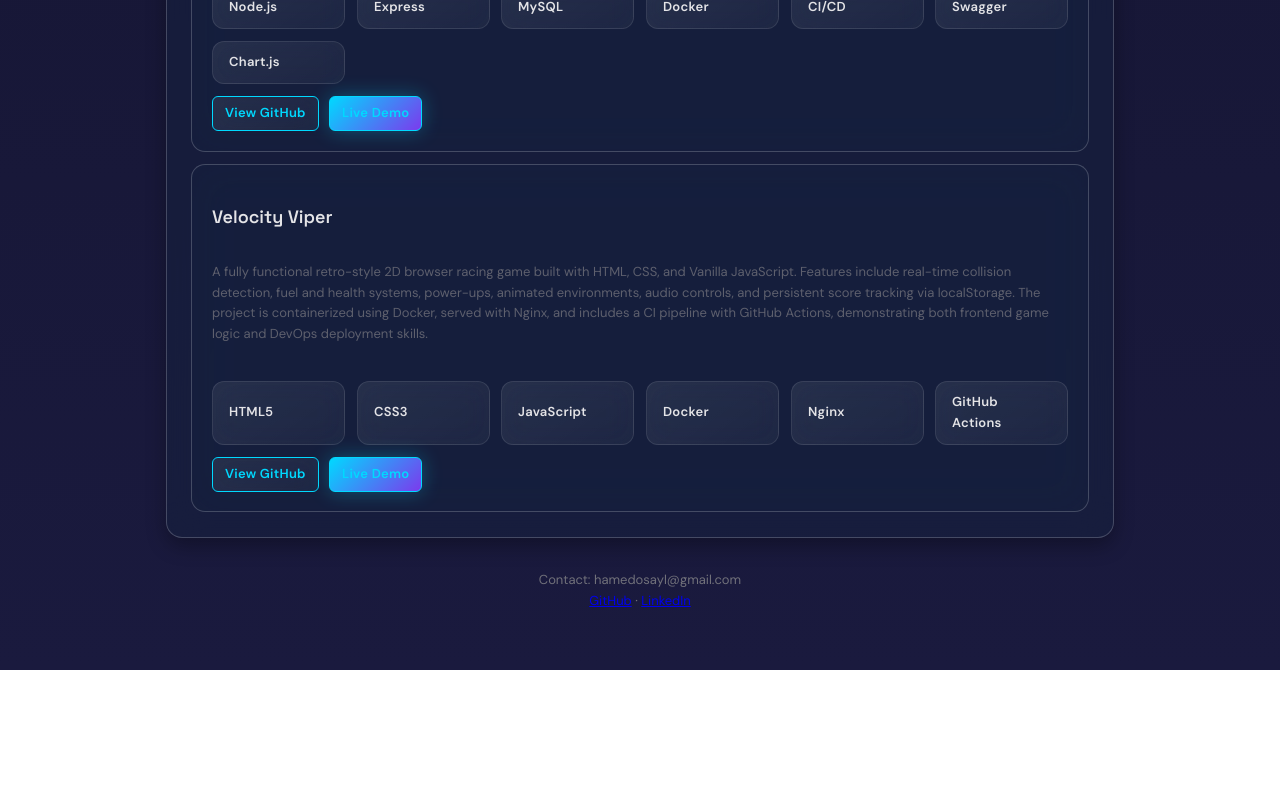
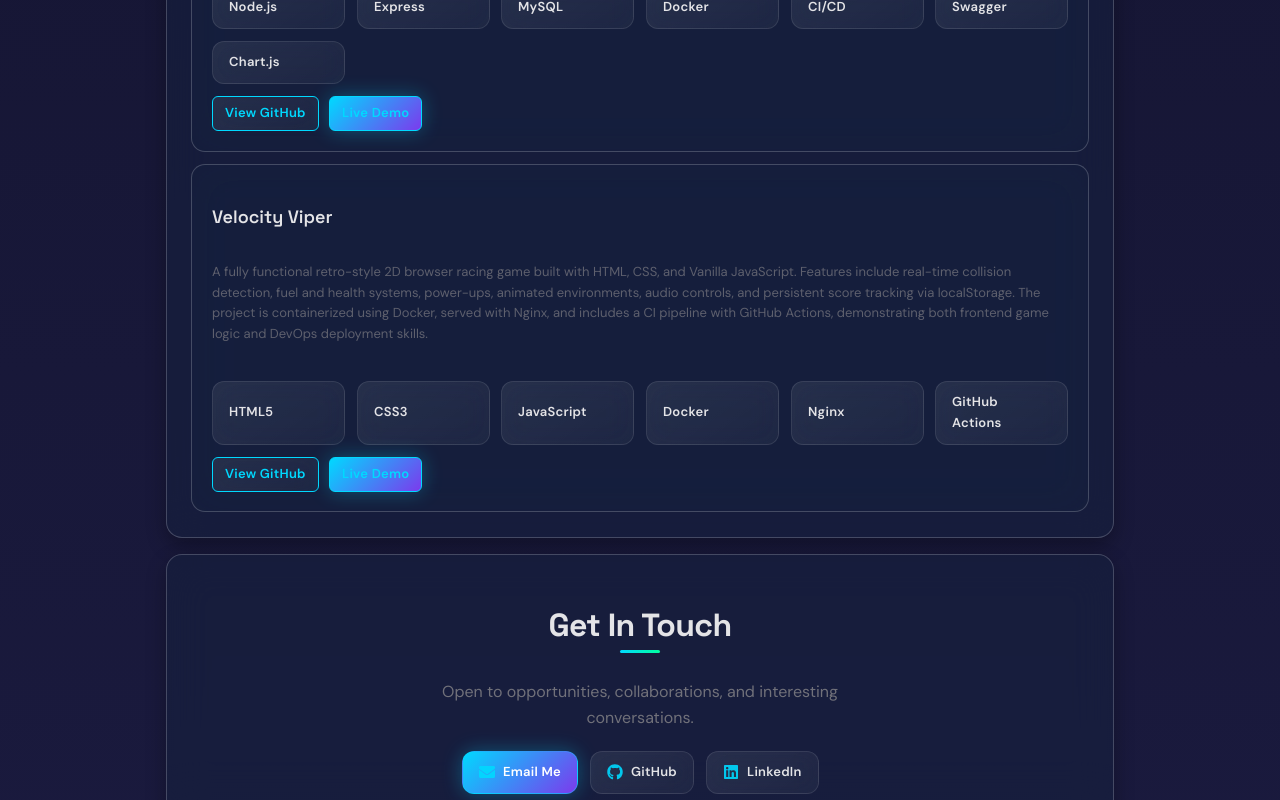
Before and after one commit to osayl12/osayl-resume, a React (Vite) app: page / in a window 1280 px wide. Shown: the part 2000-2800 px from the top of the page. Before the commit the page ends 2670 px from the top, so only its background shows below. Built offline with nearby package versions, Linux system fonts and the light colour scheme.

Commit message:
UI/UX styilng improved

```diff
--- a/index.html
+++ b/index.html
@@ -12,7 +12,8 @@
     />
 
     <!-- Favicon -->
-    <link rel="icon" href="/favicon.png" />
+    <link rel="icon" type="image/svg+xml" href="/favicon.svg" />
+    <link rel="icon" type="image/png" href="/favicon.png" />
   </head>
 
   <body>
--- a/src/components/Footer.jsx
+++ b/src/components/Footer.jsx
@@ -1,18 +1,32 @@
 import { content } from "../data/content";
+import { FaGithub, FaLinkedin, FaEnvelope } from "react-icons/fa";
 
 export default function Footer() {
   return (
-    <section id="contact" className="footer">
-      <div>Contact: hamedosayl@gmail.com</div>
-      <div>
-        <a href={content.githubUrl} target="_blank" rel="noreferrer">
+    <section id="contact" className="card footer">
+      <h2>Get In Touch</h2>
+      <p>
+        Open to opportunities, collaborations, and interesting conversations.
+      </p>
+
+      <div className="footer-links">
+        <a className="badge primary" href={`mailto:${content.email}`}>
+          <FaEnvelope />
+          Email Me
+        </a>
+        <a className="badge" href={content.githubUrl} target="_blank" rel="noreferrer">
+          <FaGithub />
           GitHub
         </a>
-        {" · "}
-        <a href={content.linkedinUrl} target="_blank" rel="noreferrer">
+        <a className="badge" href={content.linkedinUrl} target="_blank" rel="noreferrer">
+          <FaLinkedin />
           LinkedIn
         </a>
       </div>
+
+      <p className="footer-copy">
+        © {new Date().getFullYear()} Osayl Hamed · Built with React & Vite
+      </p>
     </section>
   );
 }
--- a/src/components/Hero.jsx
+++ b/src/components/Hero.jsx
@@ -1,5 +1,6 @@
 import { content } from "../data/content";
 import profileImg from "../assets/profile.jpg";
+import { FaGithub, FaLinkedin } from "react-icons/fa";
 
 export default function Hero() {
   return (
@@ -12,14 +13,15 @@ export default function Hero() {
           </p>
           <p>{content.summary}</p>
 
-          <div className="badges" style={{ marginTop: 16 }}>
+          <div style={{ display: "flex", gap: 12, flexWrap: "wrap", marginTop: 16 }}>
             <a
               className="badge primary"
               href={content.githubUrl}
               target="_blank"
               rel="noreferrer"
             >
-              View GitHub
+              <FaGithub />
+              GitHub
             </a>
             <a
               className="badge"
@@ -27,13 +29,14 @@ export default function Hero() {
               target="_blank"
               rel="noreferrer"
             >
+              <FaLinkedin />
               LinkedIn
             </a>
           </div>
         </div>
 
         <div style={{ display: "flex", justifyContent: "center" }}>
-          <img className="profile" src={profileImg} alt="Profile" />
+          <img className="profile" src={profileImg} alt="Osayl Hamed" />
         </div>
       </div>
     </section>
--- a/src/components/Navbar.jsx
+++ b/src/components/Navbar.jsx
@@ -1,7 +1,7 @@
 export default function Navbar() {
   return (
-    <div className="nav">
-      <div style={{ fontWeight: 700 }}>Resume</div>
+    <nav className="nav" aria-label="Main navigation">
+      <a href="#about" className="nav-brand">Osayl</a>
       <div style={{ display: "flex", gap: 10, flexWrap: "wrap" }}>
         <a href="#about">About</a>
         <a href="#skills">Skills</a>
@@ -9,6 +9,6 @@ export default function Navbar() {
         <a href="#projects">Projects</a>
         <a href="#contact">Contact</a>
       </div>
-    </div>
+    </nav>
   );
 }
--- a/src/data/content.js
+++ b/src/data/content.js
@@ -4,6 +4,7 @@ export const content = {
   location: "Israel",
   summary:
     "Software Developer with strong foundation in C#, JavaScript, and backend development. Experienced in building full-stack applications using React and Node.js, with containerized deployments using Docker and CI/CD pipelines. Passionate about DevOps, cloud infrastructure, and building production-ready systems.",
+  email: "hamedosayl@gmail.com",
   githubUrl: "https://github.com/osayl12",
   linkedinUrl: "https://www.linkedin.com/in/osayl-hamed-641454387/",
 
--- a/src/styles.css
+++ b/src/styles.css
@@ -106,7 +106,7 @@ h2 {
 }
 
 h1 {
-  font-size: 48px;
+  font-size: clamp(30px, 6vw, 48px);
   background: linear-gradient(135deg, var(--accent), var(--accent3));
   -webkit-background-clip: text;
   -webkit-text-fill-color: transparent;
@@ -224,6 +224,26 @@ p {
   }
 }
 
+/* ===== Section scroll offset for sticky nav ===== */
+section {
+  scroll-margin-top: 80px;
+}
+
+/* ===== Nav Brand ===== */
+.nav-brand {
+  font-family: "Space Grotesk", sans-serif;
+  font-weight: 700;
+  font-size: 15px;
+  letter-spacing: -0.01em;
+  background: linear-gradient(135deg, var(--accent), var(--accent3));
+  -webkit-background-clip: text;
+  -webkit-text-fill-color: transparent;
+  background-clip: text;
+  text-decoration: none;
+  cursor: pointer;
+  transition: filter 200ms ease, background 200ms ease;
+}
+
 /* ===== Navigation ===== */
 .nav {
   position: sticky;
@@ -268,15 +288,25 @@ p {
   font-weight: 500;
 }
 
-.nav a:hover {
+.nav a:not(.nav-brand):hover {
   background: rgba(0, 217, 255, 0.1);
   color: var(--accent);
   transform: translateY(-1px);
 }
 
+.nav .nav-brand:hover {
+  opacity: 1;
+  background: linear-gradient(135deg, var(--accent), var(--accent2));
+  -webkit-background-clip: text;
+  background-clip: text;
+  -webkit-text-fill-color: transparent;
+  filter: drop-shadow(0 0 6px rgba(0, 255, 159, 0.4));
+  transform: none;
+}
+
 .nav a:focus-visible {
   outline: none;
-  box-shadow: 0 0 0 4px rgba(0, 217, 255, 0.22);
+  box-shadow: 0 0 0 4px rgba(59, 87, 92, 0.22);
 }
 
 /* ===== Badges / Buttons ===== */
@@ -477,13 +507,36 @@ p {
   opacity: 0.8;
 }
 
-/* ===== Footer ===== */
+/* ===== Footer / Contact ===== */
 .footer {
-  margin-top: 32px;
+  margin-top: 16px;
   text-align: center;
+}
+
+.footer h2::after {
+  margin-left: auto;
+  margin-right: auto;
+}
+
+.footer p {
+  max-width: 480px;
+  margin-left: auto;
+  margin-right: auto;
+}
+
+.footer-links {
+  display: flex;
+  gap: 12px;
+  flex-wrap: wrap;
+  justify-content: center;
+  margin: 20px 0;
+}
+
+.footer-copy {
+  font-size: 12px;
   color: var(--muted);
-  font-size: 13px;
-  padding-bottom: 10px;
+  opacity: 0.6;
+  margin: 0;
 }
 
 /* ===== Reduced Motion ===== */
```
Also changed, not shown: public/favicon.svg (added).
